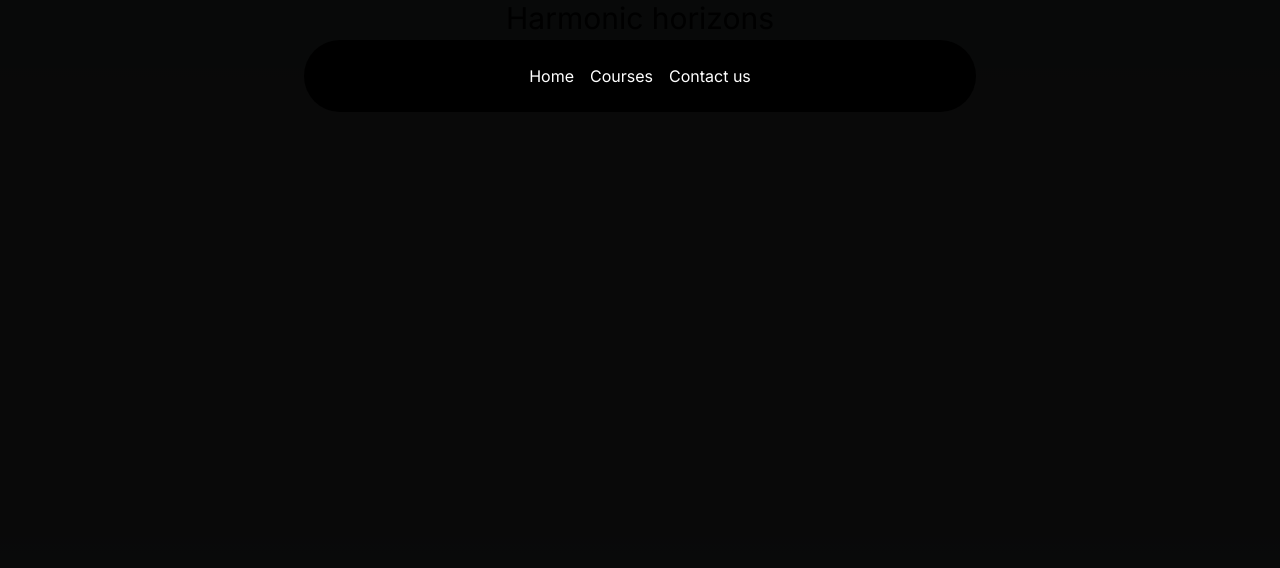
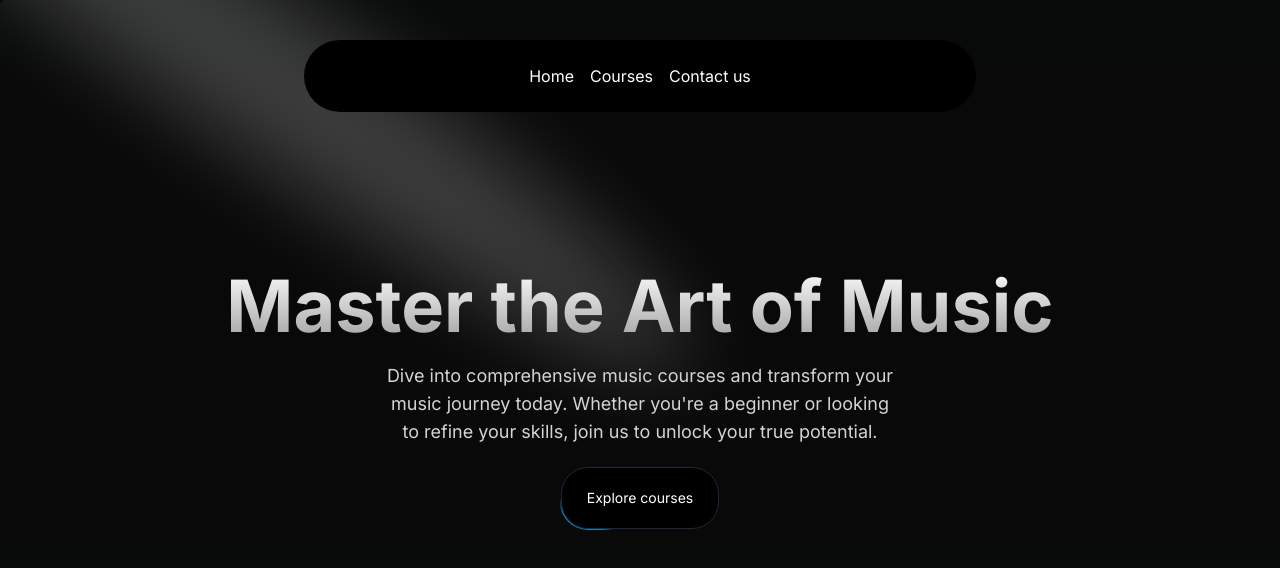
Before and after one commit to SamdeepSharma/Harmonic-Horizons, a Next.js app: page / in a window 1280 px wide. Shown: the top 568 px of the page. Built offline with nearby package versions, Linux system fonts and the light colour scheme.

Commit message:
building hero section

```diff
--- a/src/app/layout.tsx
+++ b/src/app/layout.tsx
@@ -1,7 +1,7 @@
 import type { Metadata } from "next";
 import { Inter } from "next/font/google";
 import "./globals.css";
-import Navbar from "@/components/page";
+import Navbar from "@/components/Navbar";
 
 const inter = Inter({ subsets: ["latin"] });
 
--- a/src/app/page.tsx
+++ b/src/app/page.tsx
@@ -1,7 +1,9 @@
+import HeroSection from '@/components/HeroSection'
+
 export default function Home() {
   return (
     <main className="min-h-screen bg-black/[0.96] antialiased bg-grid-white/[0.02]">
-      <h1 className="text-3xl text-center">Harmonic horizons</h1>
+      <HeroSection/>
     </main>
   );
 }
--- /dev/null
+++ b/src/components/HeroSection.tsx
@@ -0,0 +1,27 @@
+import React from 'react'
+import { Button } from './ui/moving-border'
+import { Spotlight } from './ui/Spotlight'
+
+const HeroSection = () => {
+     return (
+          <div className='min-h-screen w-full rounded-md flex flex-col justify-center items-center relative overflow-hidden mx-auto py-10 md:py-0'>
+               <Spotlight
+                    className="-top-40 left-0 md:left-60 md:-top-20"
+                    fill="white"
+               />
+               <div className='p-5 relative z-10 w-full text-center'>
+                    <h1 className='mt-20 md:mt-0 text-4xl md:text-7xl font-bold bg-clip-text text-transparent bg-gradient-to-b from-neutral-50 to-neutral-400'>Master the Art of Music</h1>
+                    <p className='mt-5 font-normal text-base md:text-lg text-neutral-300 max-w-lg mx-auto'>Dive into comprehensive music courses and transform your music journey today. Whether you&apos;re a beginner or looking to refine your skills, join us to unlock your true potential.</p>
+                    <div className='mt-5 dark'>
+                         <Button
+                              borderRadius="1.75rem"
+                              className="bg-black dark:bg-black dark:hover:bg-transparent text-black dark:text-white border-neutral-200 dark:border-slate-800">
+                              Explore courses
+                         </Button>
+                    </div>
+               </div>
+          </div>
+     )
+}
+
+export default HeroSection
--- /dev/null
+++ b/src/components/ui/Spotlight.tsx
@@ -0,0 +1,56 @@
+import React from "react";
+import { cn } from "@/utils/cn";
+
+type SpotlightProps = {
+  className?: string;
+  fill?: string;
+};
+
+export const Spotlight = ({ className, fill }: SpotlightProps) => {
+  return (
+    <svg
+      className={cn(
+        "animate-spotlight pointer-events-none absolute z-[1]  h-[169%] w-[138%] lg:w-[84%] opacity-0",
+        className
+      )}
+      xmlns="http://www.w3.org/2000/svg"
+      viewBox="0 0 3787 2842"
+      fill="none"
+    >
+      <g filter="url(#filter)">
+        <ellipse
+          cx="1924.71"
+          cy="273.501"
+          rx="1924.71"
+          ry="273.501"
+          transform="matrix(-0.822377 -0.568943 -0.568943 0.822377 3631.88 2291.09)"
+          fill={fill || "white"}
+          fillOpacity="0.21"
+        ></ellipse>
+      </g>
+      <defs>
+        <filter
+          id="filter"
+          x="0.860352"
+          y="0.838989"
+          width="3785.16"
+          height="2840.26"
+          filterUnits="userSpaceOnUse"
+          colorInterpolationFilters="sRGB"
+        >
+          <feFlood floodOpacity="0" result="BackgroundImageFix"></feFlood>
+          <feBlend
+            mode="normal"
+            in="SourceGraphic"
+            in2="BackgroundImageFix"
+            result="shape"
+          ></feBlend>
+          <feGaussianBlur
+            stdDeviation="151"
+            result="effect1_foregroundBlur_1065_8"
+          ></feGaussianBlur>
+        </filter>
+      </defs>
+    </svg>
+  );
+};
--- /dev/null
+++ b/src/components/ui/moving-border.tsx
@@ -0,0 +1,139 @@
+"use client";
+import React from "react";
+import {
+  motion,
+  useAnimationFrame,
+  useMotionTemplate,
+  useMotionValue,
+  useTransform,
+} from "framer-motion";
+import { useRef } from "react";
+import { cn } from "@/utils/cn";
+
+export function Button({
+  borderRadius = "1.75rem",
+  children,
+  as: Component = "button",
+  containerClassName,
+  borderClassName,
+  duration,
+  className,
+  ...otherProps
+}: {
+  borderRadius?: string;
+  children: React.ReactNode;
+  as?: any;
+  containerClassName?: string;
+  borderClassName?: string;
+  duration?: number;
+  className?: string;
+  [key: string]: any;
+}) {
+  return (
+    <Component
+      className={cn(
+        "bg-transparent relative text-xl  h-16 w-40 p-[1px] overflow-hidden ",
+        containerClassName
+      )}
+      style={{
+        borderRadius: borderRadius,
+      }}
+      {...otherProps}
+    >
+      <div
+        className="absolute inset-0"
+        style={{ borderRadius: `calc(${borderRadius} * 0.96)` }}
+      >
+        <MovingBorder duration={duration} rx="30%" ry="30%">
+          <div
+            className={cn(
+              "h-20 w-20 opacity-[0.8] bg-[radial-gradient(var(--sky-500)_40%,transparent_60%)]",
+              borderClassName
+            )}
+          />
+        </MovingBorder>
+      </div>
+
+      <div
+        className={cn(
+          "relative bg-slate-900/[0.8] border border-slate-800 backdrop-blur-xl text-white flex items-center justify-center w-full h-full text-sm antialiased",
+          className
+        )}
+        style={{
+          borderRadius: `calc(${borderRadius} * 0.96)`,
+        }}
+      >
+        {children}
+      </div>
+    </Component>
+  );
+}
+
+export const MovingBorder = ({
+  children,
+  duration = 2000,
+  rx,
+  ry,
+  ...otherProps
+}: {
+  children: React.ReactNode;
+  duration?: number;
+  rx?: string;
+  ry?: string;
+  [key: string]: any;
+}) => {
+  const pathRef = useRef<any>();
+  const progress = useMotionValue<number>(0);
+
+  useAnimationFrame((time) => {
+    const length = pathRef.current?.getTotalLength();
+    if (length) {
+      const pxPerMillisecond = length / duration;
+      progress.set((time * pxPerMillisecond) % length);
+    }
+  });
+
+  const x = useTransform(
+    progress,
+    (val) => pathRef.current?.getPointAtLength(val).x
+  );
+  const y = useTransform(
+    progress,
+    (val) => pathRef.current?.getPointAtLength(val).y
+  );
+
+  const transform = useMotionTemplate`translateX(${x}px) translateY(${y}px) translateX(-50%) translateY(-50%)`;
+
+  return (
+    <>
+      <svg
+        xmlns="http://www.w3.org/2000/svg"
+        preserveAspectRatio="none"
+        className="absolute h-full w-full"
+        width="100%"
+        height="100%"
+        {...otherProps}
+      >
+        <rect
+          fill="none"
+          width="100%"
+          height="100%"
+          rx={rx}
+          ry={ry}
+          ref={pathRef}
+        />
+      </svg>
+      <motion.div
+        style={{
+          position: "absolute",
+          top: 0,
+          left: 0,
+          display: "inline-block",
+          transform,
+        }}
+      >
+        {children}
+      </motion.div>
+    </>
+  );
+};
--- a/tailwind.config.ts
+++ b/tailwind.config.ts
@@ -14,7 +14,31 @@
   ],
   darkMode: "class",
   theme: {
-    extend: {},
+    extend: {
+      backgroundImage: {
+        "gradient-radial": "radial-gradient(var(--tw-gradient-stops))",
+        "gradient-conic":
+          "conic-gradient(from 180deg at 50% 50%, var(--tw-gradient-stops))",
+      },
+      colors: {
+        customBlue: 'rgb(163, 176, 194)',
+      },
+      animation: {
+        spotlight: "spotlight 2s ease .75s 1 forwards",
+      },
+      keyframes: {
+        spotlight: {
+          "0%": {
+            opacity: 0,
+            transform: "translate(-72%, -62%) scale(0.5)",
+          },
+          "100%": {
+            opacity: 1,
+            transform: "translate(-50%,-40%) scale(1)",
+          },
+        },
+      },
+    },
   },
   plugins: [addVariablesForColors],
 };
```
Also changed, not shown: src/components/Navbar.tsx (renamed from src/components/page.tsx).
